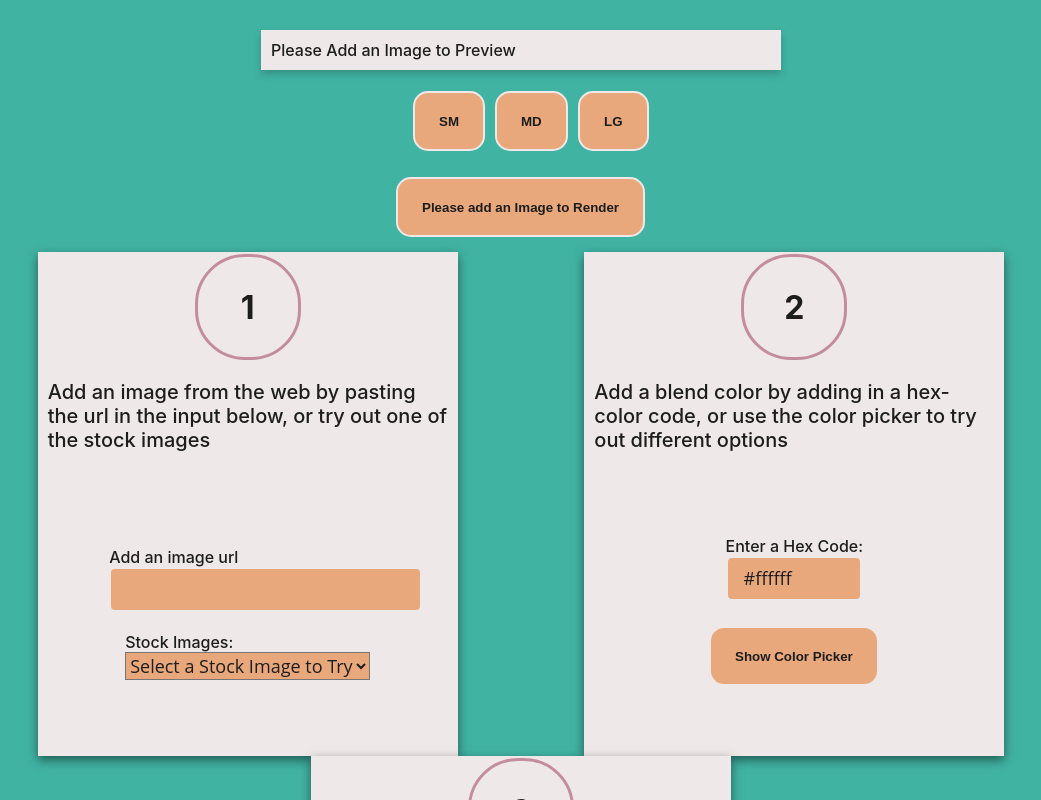
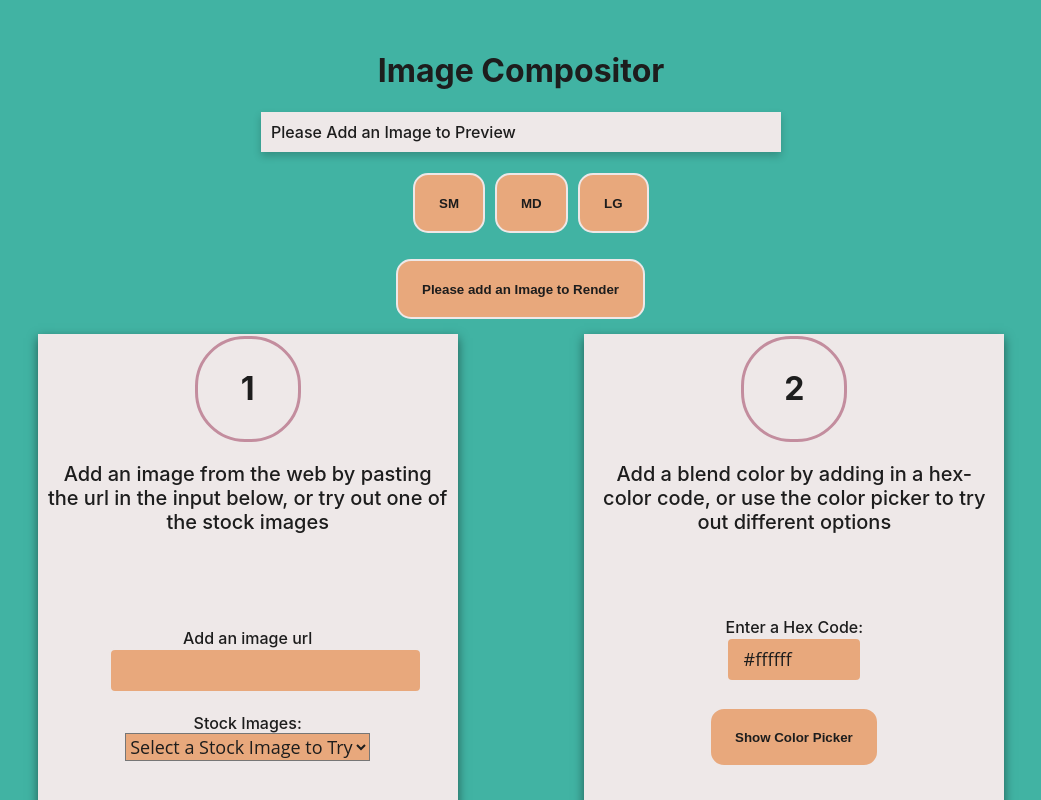
Before and after one commit to shaunyee/imageCompositer, a React (Create React App) app: page / in a window 1280 px wide. Shown: the top 800 px of the page, without its empty margins (119-1160 px from the left). Built offline with nearby package versions, Linux system fonts and the light colour scheme.

Commit message:
Adds Title to Project

```diff
--- a/src/components/Compositor/Compositor.js
+++ b/src/components/Compositor/Compositor.js
@@ -49,6 +49,7 @@ export default function Compositor() {
     }
     return (
         <CompositerContainer>
+            <h1>Image Compositor</h1>
             {modalOpen && <Modal
                 canvasRef={canvasRef}
                 setModalOpen={setModalOpen}
@@ -112,6 +113,7 @@ export default function Compositor() {
 }
 
 const CompositerContainer = styled.div`
+    text-align: center
 `
 
 const EditorsContainer = styled.div`
```
